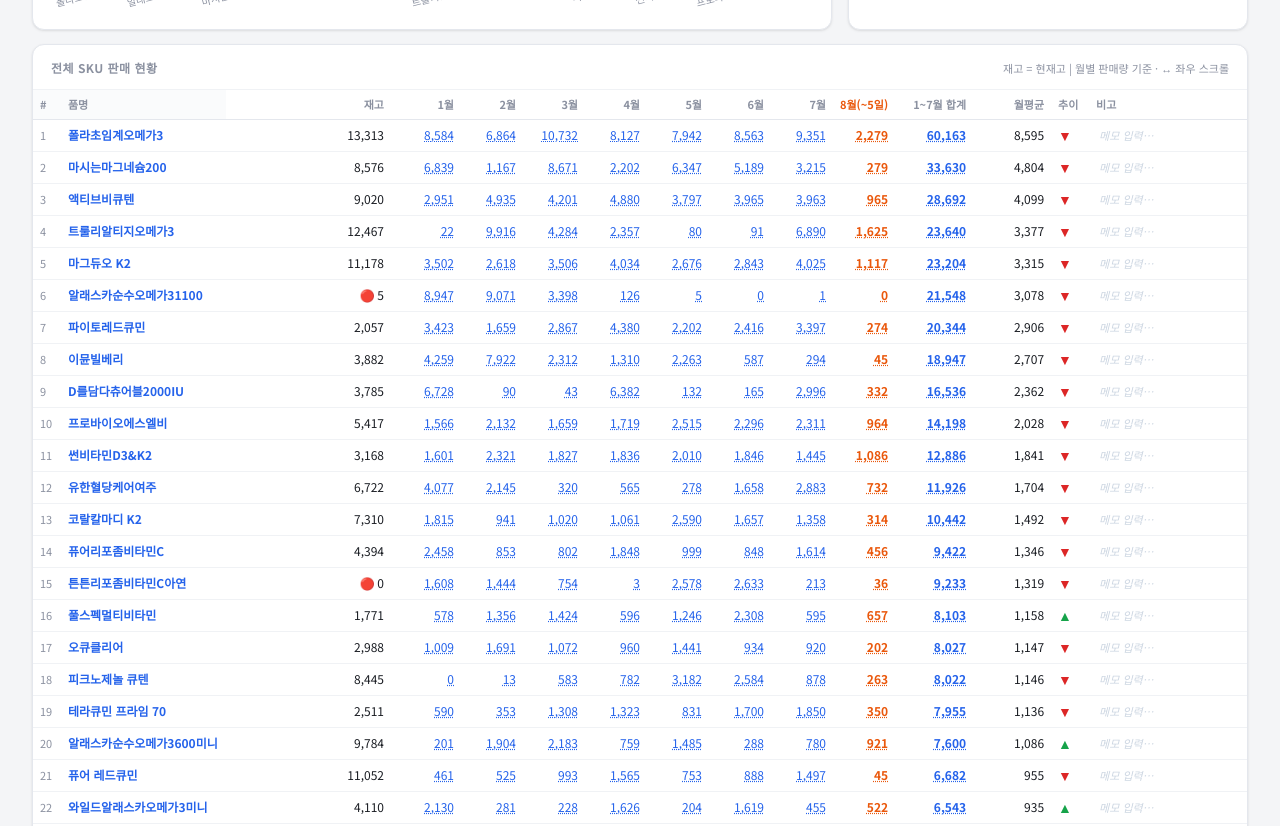
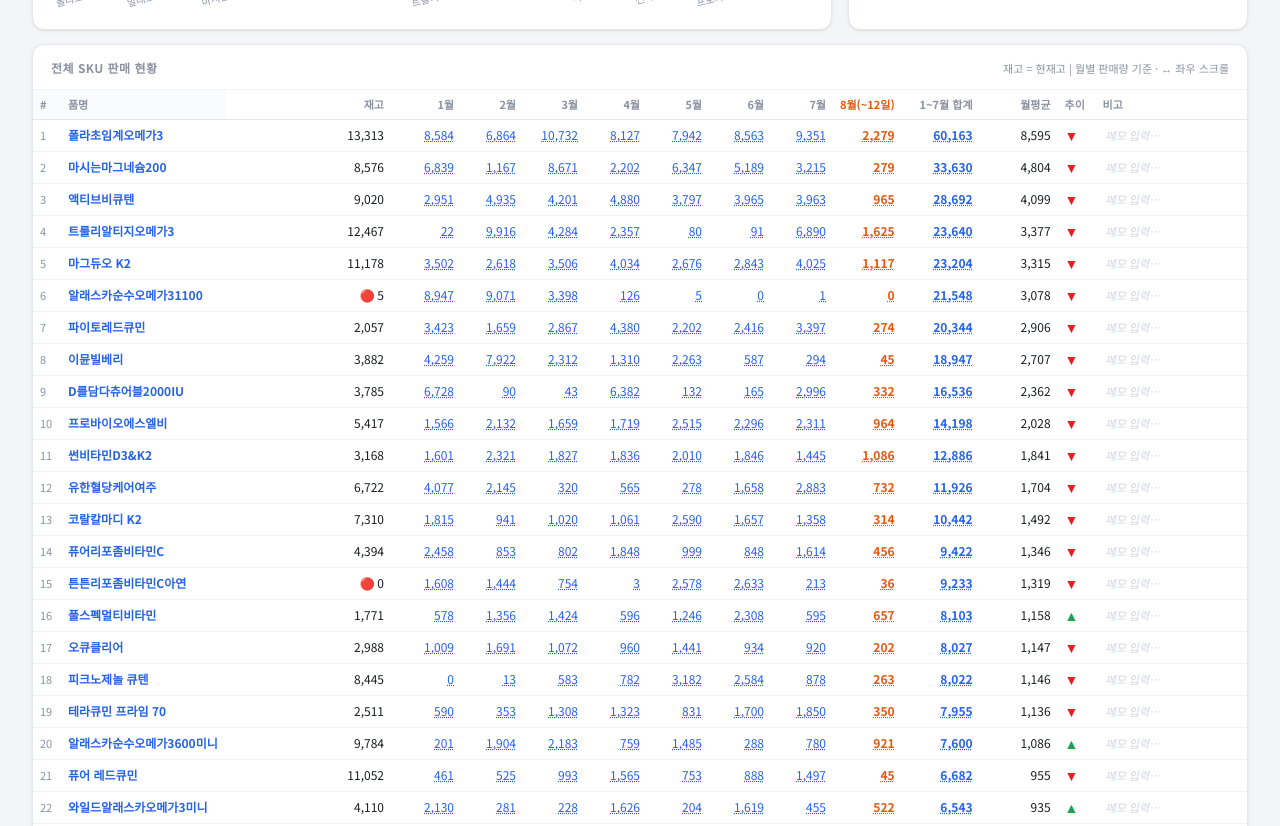
Before and after one commit to khh8434-THEO/pharmabros-weekly-dashboard, a plain HTML site: page index.html in a window 1280 px wide. Shown: the part 2333-3159 px from the top of the page. Drawn offline with nearby package versions, Linux system fonts and the light colour scheme; animation ran at ten frames a second; a web font is replaced by a local one.

Commit message:
Add files via upload

```diff
--- a/index.html
+++ b/index.html
@@ -1334,8 +1334,8 @@ const D = {
           <th class="num">5월</th>
           <th class="num">6월</th>
           <th class="num">7월</th>
-          <th class="num" style="color:var(--orange)">8월(~5일)</th>
-          <th class="num">1~7월 합계</th>
+          <th class="num partial-month-hdr" style="color:var(--orange)">8월(~5일)</th>
+          <th class="num ytd-sum-hdr">1~7월 합계</th>
           <th class="num">월평균</th>
           <th>추이</th>
           <th>비고</th>
@@ -1398,7 +1398,7 @@ const D = {
         <thead><tr>
           <th>#</th><th>약사</th><th>닉네임</th><th>기수</th>
           <th class="num">2026 누적</th>
-          <th class="num">1월</th><th class="num">2월</th><th class="num">3월</th><th class="num">4월</th><th class="num">5월</th><th class="num">6월</th><th class="num">7월</th><th class="num" style="color:var(--orange)">8월(~5일)</th>
+          <th class="num">1월</th><th class="num">2월</th><th class="num">3월</th><th class="num">4월</th><th class="num">5월</th><th class="num">6월</th><th class="num">7월</th><th class="num partial-month-hdr" style="color:var(--orange)">8월(~5일)</th>
           <th class="week-col-hdr" style="min-width:160px;text-align:left;padding-left:12px">주간실적 (20~23주)</th><th class="num">건당 평균</th><th>주력 브랜드</th>
         </tr></thead>
         <tbody id="pharmTableBody"></tbody>
@@ -1441,7 +1441,7 @@ const D = {
           <th class="num">2026 누적</th><th class="num">비중</th>
           <th class="num">1월</th><th class="num">2월</th><th class="num">3월</th>
           <th class="num">4월</th>
-          <th class="num">5월</th><th class="num">6월</th><th class="num">7월</th><th class="num" style="color:var(--orange)">8월(~5일)</th>
+          <th class="num">5월</th><th class="num">6월</th><th class="num">7월</th><th class="num partial-month-hdr" style="color:var(--orange)">8월(~5일)</th>
           <th class="week-col-hdr" style="min-width:160px;text-align:left;padding-left:12px">주간실적 (20~23주)</th><th>추이</th>
         </tr></thead>
         <tbody id="brandTableBody"></tbody>
@@ -1452,7 +1452,7 @@ const D = {
   <!-- ── SECTION 4-4: 공구 제품 TOP 30 ── -->
   <div class="card" style="margin-top:14px">
     <div class="card-header">
-      <span class="card-title">공구 제품 TOP 30 (2026 1~7월 누적)</span>
+      <span class="card-title top30-title">공구 제품 TOP 30 (2026 1~7월 누적)</span>
       <span class="card-note">제품별 합계 순매출 · 진행 약사 닉네임 표기 · ↔ 좌우 스크롤</span>
     </div>
     <div class="card-body" style="padding:0;overflow-x:auto;max-height:700px;overflow-y:auto">
@@ -2137,7 +2137,9 @@ function _loadComments(key) {
 const _CHART_COLORS = ['#2563eb','#16a34a','#ea580c','#7c3aed','#f59e0b','#06b6d4','#ec4899','#84cc16'];
 const _GRID = '#e4e7ed';
 const _MLAB7 = ['1월','2월','3월','4월','5월','6월','7월'];
-const _MLAB8 = ['1월','2월','3월','4월','5월','6월','7월','8월(~5일)'];
+// _MLAB8은 D.reportDate로 동적 생성 (매주 자동 갱신)
+const _partialLabel = `${D.latestPartialMonth}월(~${_reportDay}일)`;
+const _MLAB8 = ['1월','2월','3월','4월','5월','6월','7월', _partialLabel];
 const _MLAB6 = ['1월','2월','3월','4월','5월','6월'];
 const _MLAB5 = ['1월','2월','3월','4월','5월'];
 const _MLAB4 = ['1월','2월','3월','4월 마감'];
@@ -2682,6 +2684,19 @@ function openSkuChannel(sku, monthKey){
   modal.style.display = 'flex';
 }
 
+
+// ── 라벨 자동 갱신 (매주 reportDate만 바꾸면 모두 자동) ──
+(function autoUpdateLabels(){
+  const partialLabel = _partialLabel;  // "8월(~12일)"
+  const closedMonth = D.latestMonth;
+  const partMonth = D.latestPartialMonth;
+  // 진행중 월 헤더 (SKU/약사/브랜드 표)
+  document.querySelectorAll('.partial-month-hdr').forEach(el => { el.textContent = partialLabel; });
+  // SKU 표 합계 라벨 (1~7월 합계 → 마감월 반영)
+  document.querySelectorAll('.ytd-sum-hdr').forEach(el => { el.textContent = `1~${closedMonth}월 합계`; });
+  // TOP 30 title
+  document.querySelectorAll('.top30-title').forEach(el => { el.textContent = `공구 제품 TOP 30 (2026 1~${closedMonth}월 누적)`; });
+})();
 </script>
 
 <!-- ── Detail Modal HTML ── -->
```
